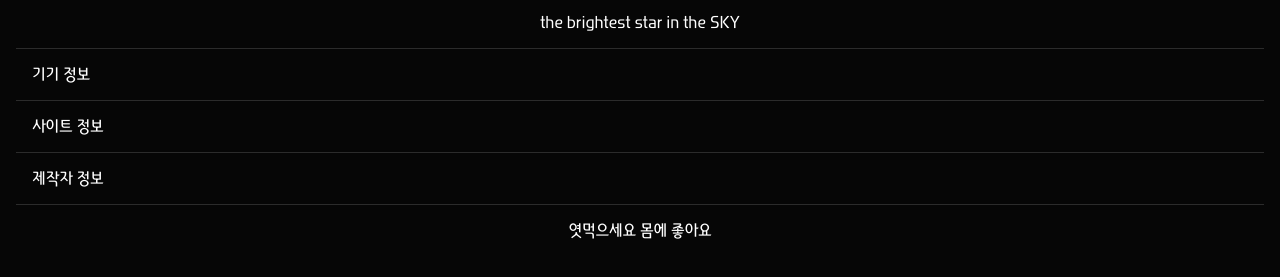
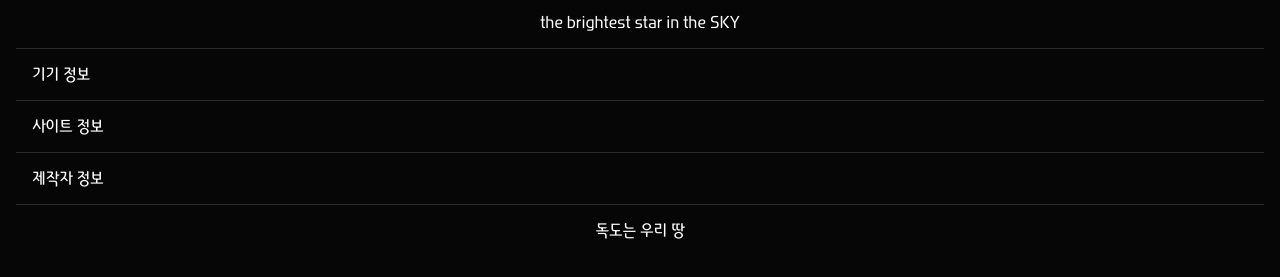
Before and after one commit to HexagonWin/nokchi_940k, a plain HTML site: page index.html in a window 1280 px wide. Shown: the part 219-496 px from the top of the page. Drawn offline with Linux system fonts and the light colour scheme.

Commit message:
Update index.html

```diff
--- a/index.html
+++ b/index.html
@@ -60,7 +60,7 @@
 			</li>
 		</ul>
 		<p>
-			<p style="font-family: conte;">엿먹으세요 몸에 좋아요</p>
+			<p style="font-family: conte;">독도는 우리 땅</p>
 		</p>
 </body>
 
```
